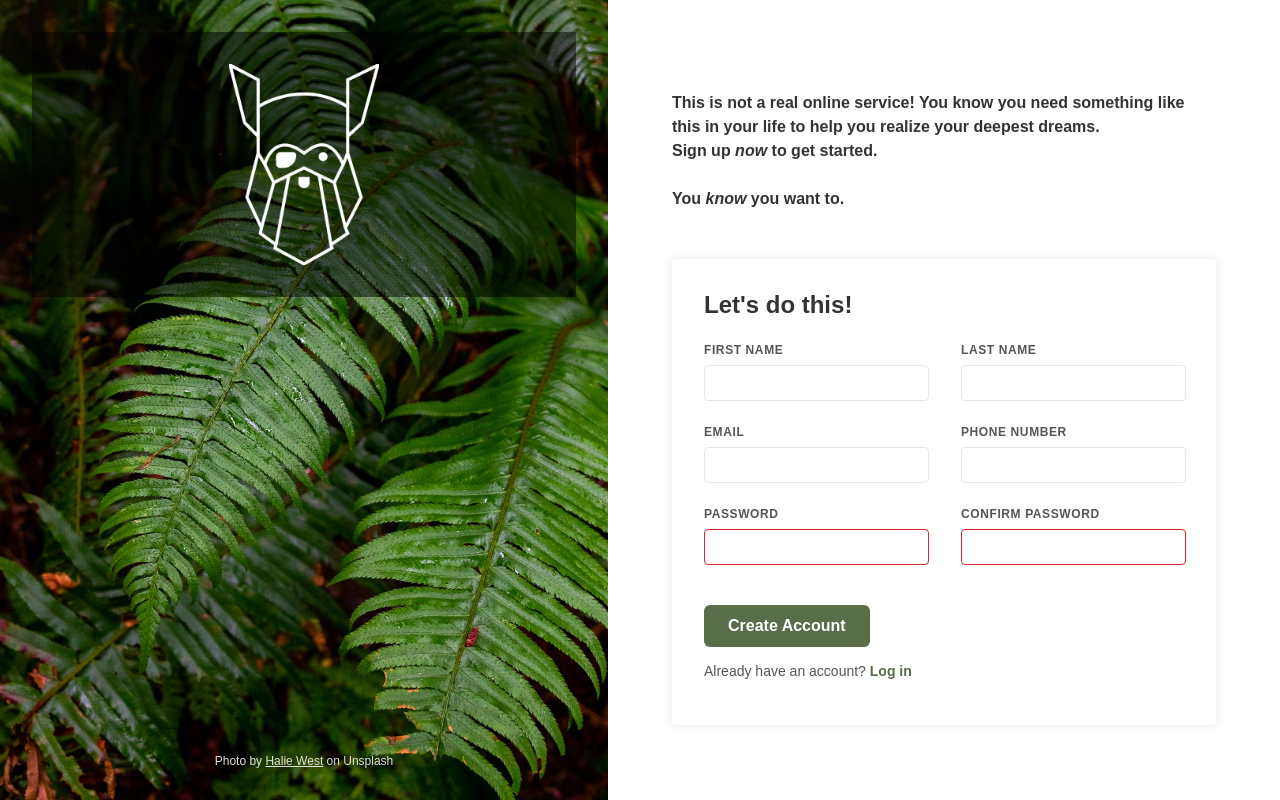
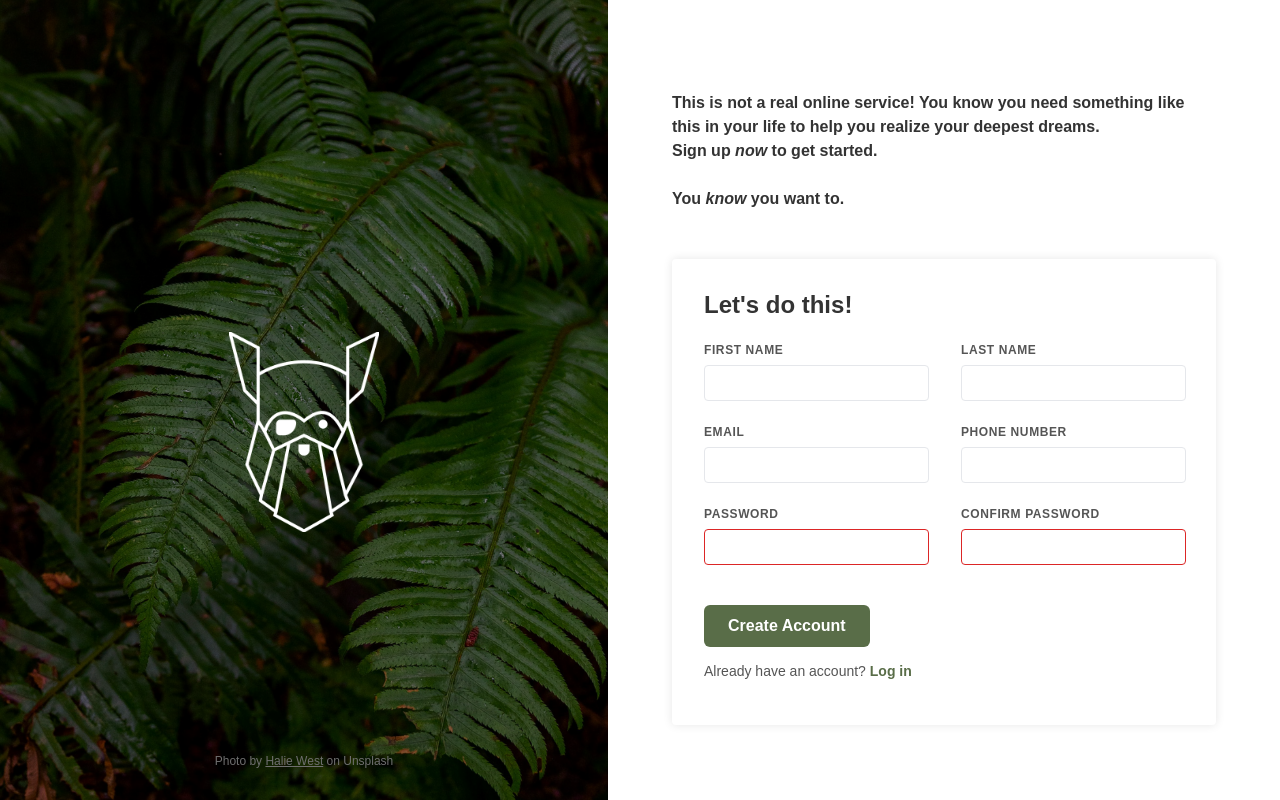
Before and after one commit to diogocarrola/sign-up-form, a plain HTML site: page index.html in a window 1280 px wide. Drawn offline with Linux system fonts and the light colour scheme.

Commit message:
Add position and size properties to .image-sidebar .overlay

```diff
--- a/style.css
+++ b/style.css
@@ -37,12 +37,17 @@ body, html {
 }
 
 .image-sidebar .overlay {
-  background-color: rgba(0, 0, 0, 0.5); /* semi-transparent dark overlay */
+  background-color: rgba(0, 0, 0, 0.5);
   width: 100%;
+  height: 100%;
+  position: absolute;
+  top: 0;
+  left: 0;
   padding: 2rem 0;
   display: flex;
   justify-content: center;
   align-items: center;
+  pointer-events: none;
 }
 
 .logo {
```
